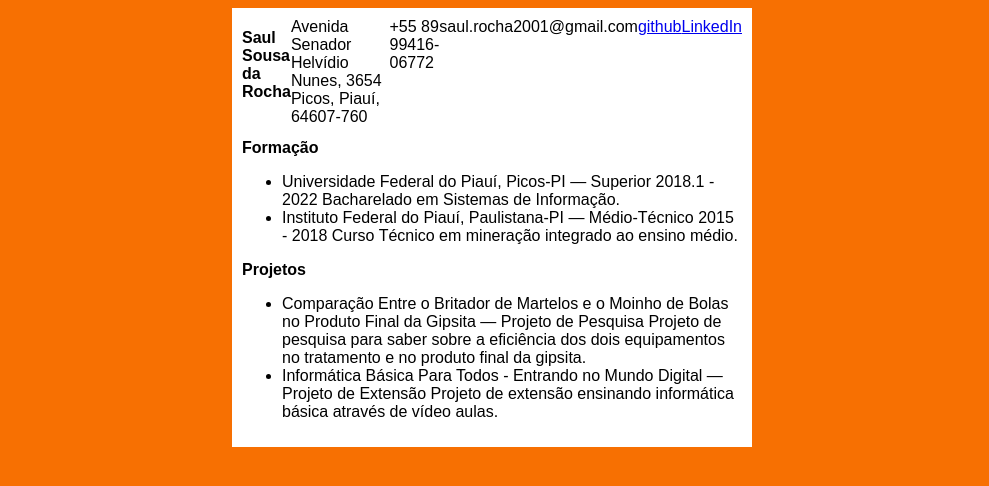
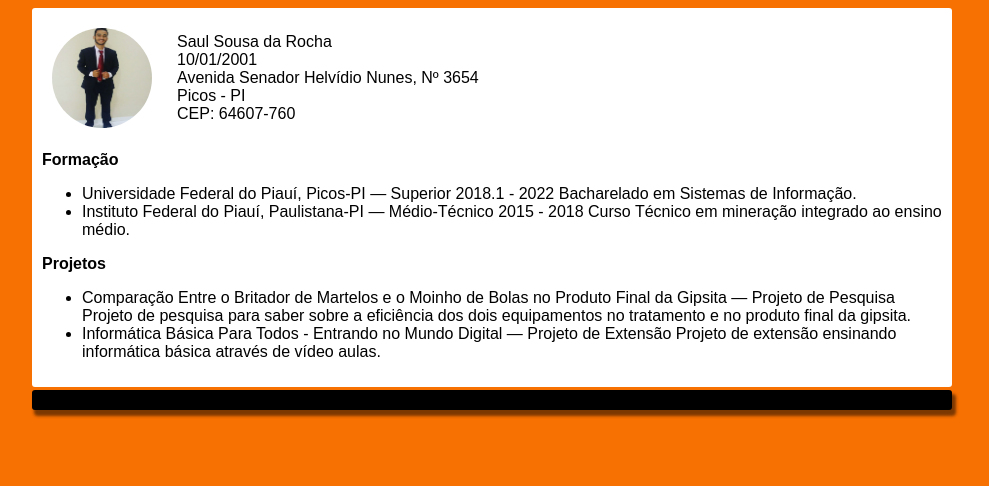
Before and after one commit to saul-rocha/Portifolio, a plain HTML site: page index.html in a window 1280 px wide. Shown: the whole page, without its empty margins (148-1137 px from the left). Drawn offline with Linux system fonts and the light colour scheme.

Commit message:
add perfil e formatação com css

```diff
--- a/index.html
+++ b/index.html
@@ -9,20 +9,22 @@
 </head>
 <body>
     <main>
-        <header>
-            <img src="" alt="">
-            <h1>Saul Sousa da Rocha</h1>
-            <a>
-                Avenida Senador Helvídio Nunes, 3654
-                Picos, Piauí, 64607-760
-            </a>
-            <a>+55 89 99416-06772</a>
-            <a>saul.rocha2001@gmail.com</a>
-            <a href="github.com/saul-rocha">github</a>
-            <a href="https://www.linkedin.com/in/saul-rocha-50b737188/">LinkedIn</a>
+        <header class="container">
+            <img src="img/perfil.jpg" alt="" id="perfil">
+            <div class="info">
+                <a>
+                    Saul Sousa da Rocha <br>
+                    10/01/2001 <br>
+                    Avenida Senador Helvídio Nunes, Nº 3654 <br>
+                    Picos - PI <br>
+                    CEP: 64607-760 <br>
+                </a>
+            </div>
+
+
         </header>
 
-        <article>
+        <div class="formacao">
             <h2>Formação</h2>
             <ul>
                 <li>
@@ -36,9 +38,9 @@
                 </li>
             </ul>
 
-        </article>
+        </div>
 
-        <article>
+        <div class="projetos">
             <h2>Projetos</h2>
             <ul>
                 <li>
@@ -51,9 +53,12 @@
                     Projeto de extensão ensinando informática básica através de vídeo aulas.
                 </li>
             </ul>
-        </article>
+        </div>
 
     </main>
+    <footer class="rodape">
 
+    </footer>
 </body>
+
 </html>
--- a/styles/style.css
+++ b/styles/style.css
@@ -10,11 +10,48 @@ body {
 
 main {
     background-color: white;
-    width: 500px;
+    width: 900px;
     margin: auto;
     padding: 10px;
     box-shadow: 3px 5px rgb(0,0, 0, 0,473);
+    border-radius: 3px;
 }
-header{
+
+header ul li{
+    display: inline;
+}
+header ul li img{
+    width: 20px;
+}
+
+#perfil{
+    border-radius: 100%;
+    padding: 10px;
+    width: 100px;
+    height: 100px;
+}
+.container {
+    position: relative;
     display: flex;
+    margin: 0 auto;
+    width: 900px;
 }
+.info{
+    width: 400px;
+    padding: 15px;
+}
+
+
+footer {
+    background-color: rgb(0,0,0);
+    display: grid;
+    width: 900px;
+    margin: auto;
+    margin-top: 3px;
+    padding: 10px;
+    box-shadow: 3px 5px 3px 1px rgb(0,0,0, 0.5);
+    border-radius: 3px;
+}
+footer a{
+    color:white;
+}
```
Also changed, not shown: img/email.png (added), img/github.png (added), img/linkedin.png (added), img/perfil.jpg (added), img/phone-call.png (added), 1 other file.
